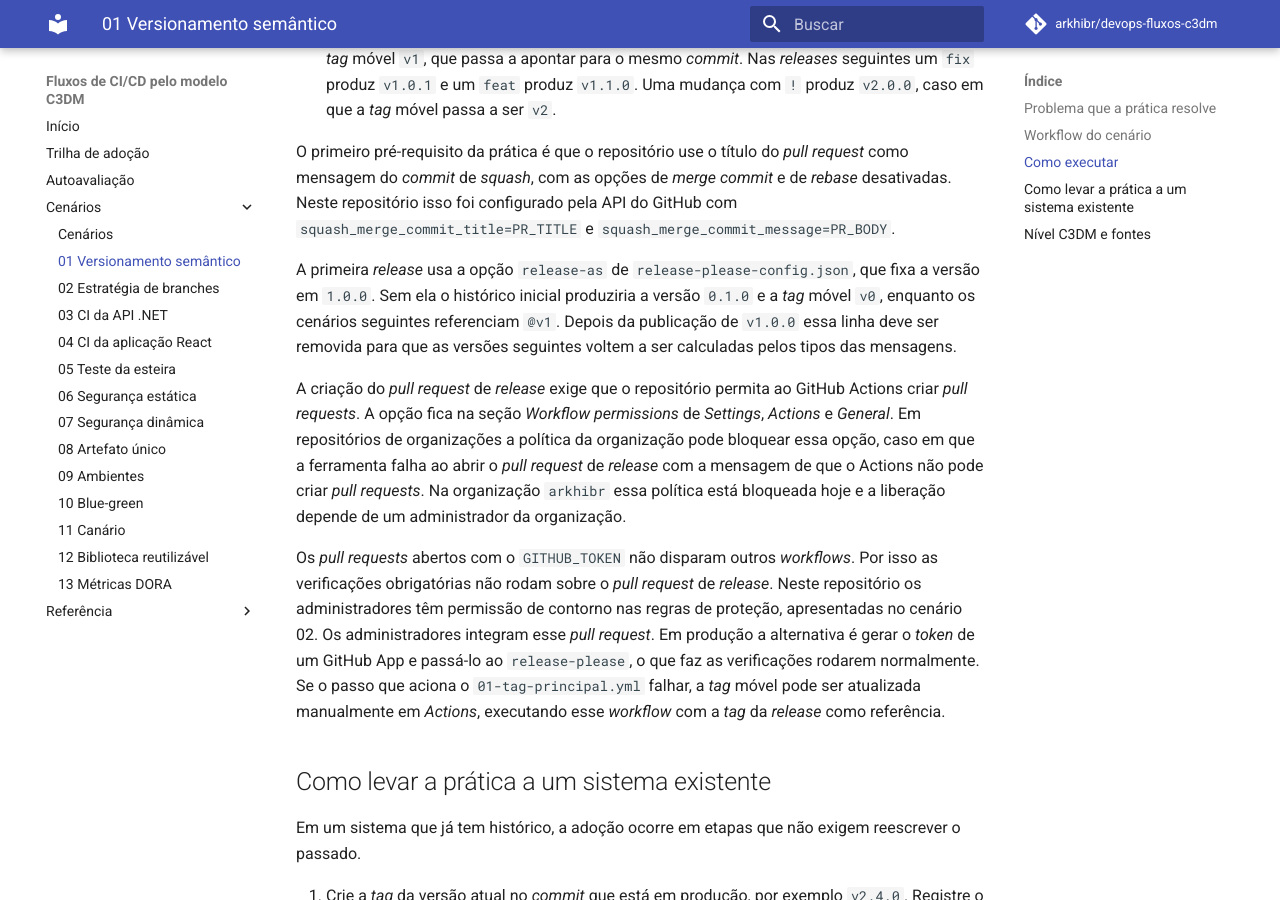
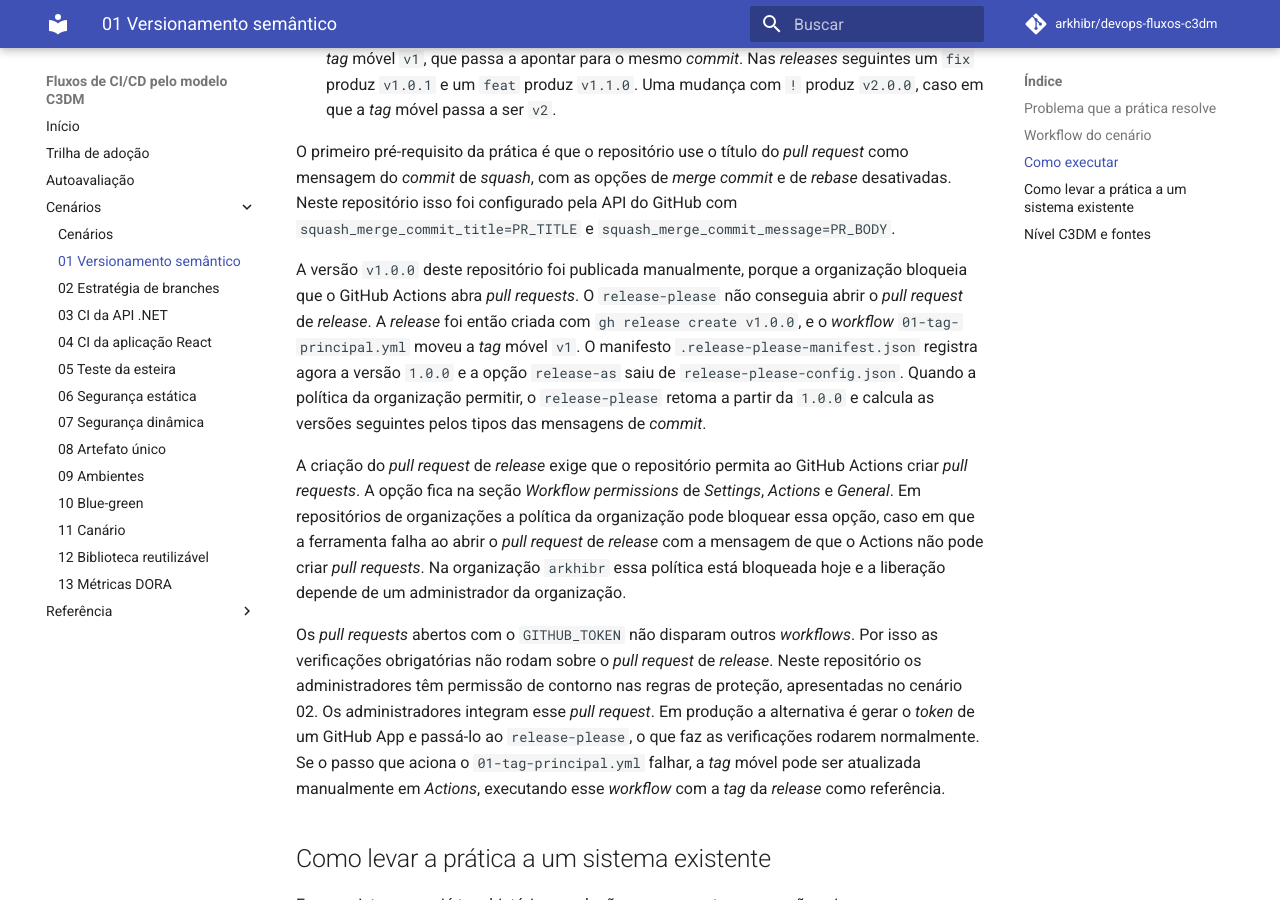
Before and after one commit to arkhibr/devops-fluxos-c3dm, an MkDocs documentation site: the page built from docs/cenarios/01.md, in a window 1280 px wide and 900 px high, scrolled down 2340 px. Built offline with MkDocs 1.6.1 and Material for MkDocs 9.7.7, drawn with Linux system fonts in a browser that asks for light colours; comment, search, counter and statistics services are not loaded.

Commit message:
chore(01): registra a versão 1.0.0 publicada manualmente e remove release-as
Co-Authored-By: Claude Sonnet 5.5 <noreply@anthropic.com>

```diff
--- a/cenarios/01-versionamento-semantico/README.md
+++ b/cenarios/01-versionamento-semantico/README.md
@@ -50,7 +50,7 @@ sequenceDiagram
 
 O primeiro pré-requisito da prática é que o repositório use o título do *pull request* como mensagem do *commit* de *squash*, com as opções de *merge commit* e de *rebase* desativadas. Neste repositório isso foi configurado pela API do GitHub com `squash_merge_commit_title=PR_TITLE` e `squash_merge_commit_message=PR_BODY`.
 
-A primeira *release* usa a opção `release-as` de `release-please-config.json`, que fixa a versão em `1.0.0`. Sem ela o histórico inicial produziria a versão `0.1.0` e a *tag* móvel `v0`, enquanto os cenários seguintes referenciam `@v1`. Depois da publicação de `v1.0.0` essa linha deve ser removida para que as versões seguintes voltem a ser calculadas pelos tipos das mensagens.
+A versão `v1.0.0` deste repositório foi publicada manualmente, porque a organização bloqueia que o GitHub Actions abra *pull requests*. O `release-please` não conseguia abrir o *pull request* de *release*. A *release* foi então criada com `gh release create v1.0.0`, e o *workflow* `01-tag-principal.yml` moveu a *tag* móvel `v1`. O manifesto `.release-please-manifest.json` registra agora a versão `1.0.0` e a opção `release-as` saiu de `release-please-config.json`. Quando a política da organização permitir, o `release-please` retoma a partir da `1.0.0` e calcula as versões seguintes pelos tipos das mensagens de *commit*.
 
 A criação do *pull request* de *release* exige que o repositório permita ao GitHub Actions criar *pull requests*. A opção fica na seção *Workflow permissions* de *Settings*, *Actions* e *General*. Em repositórios de organizações a política da organização pode bloquear essa opção, caso em que a ferramenta falha ao abrir o *pull request* de *release* com a mensagem de que o Actions não pode criar *pull requests*. Na organização `arkhibr` essa política está bloqueada hoje e a liberação depende de um administrador da organização.
 
--- a/release-please-config.json
+++ b/release-please-config.json
@@ -4,7 +4,6 @@
   "packages": {
     ".": {
       "release-type": "simple",
-      "release-as": "1.0.0",
       "changelog-path": "CHANGELOG.md"
     }
   }
```
Also changed, not shown: .release-please-manifest.json, 1 other file.
